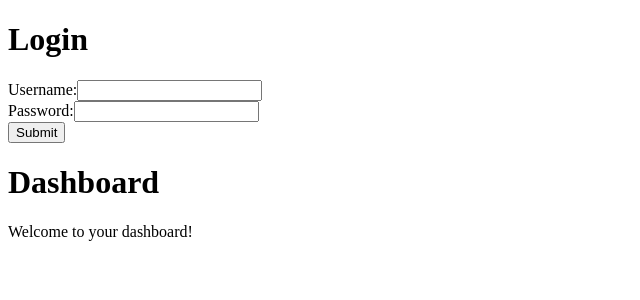
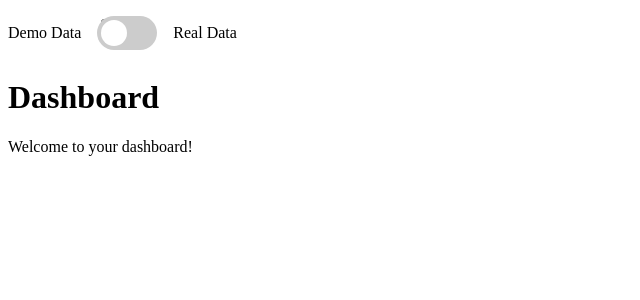
Before and after one commit to LorinDesch/ip5, a React (Create React App) app in the folder frontend/: page / in a window 1280 px wide. Shown: the top 300 px of the page, without its empty margins (0-640 px from the left). Built offline with nearby package versions, Linux system fonts and the light colour scheme.

Commit message:
added toggle switch component

```diff
--- /dev/null
+++ b/frontend/src/components/ToggleSwitch.js
@@ -0,0 +1,79 @@
+import React, { useState } from 'react';
+
+const ToggleSwitch = ({ leftText, rightText }) => {
+    const [isOn, setIsOn] = useState(false);
+
+    const handleToggle = () => {
+        setIsOn(!isOn);
+    };
+
+    const styles = {
+        toggleContainer: {
+            display: 'flex',
+            alignItems: 'center'
+        },
+        left: {
+            textAlign: 'right'
+        },
+        right: {
+            textAlign: 'left'
+        },
+        switch: {
+            position: 'relative',
+            display: 'inline-block',
+            width: '3.75rem',
+            height: '2.125rem',
+            margin: '0 1rem'
+        },
+        slider: {
+            position: 'absolute',
+            cursor: 'pointer',
+            top: 0,
+            left: 0,
+            right: 0,
+            bottom: 0,
+            backgroundColor: '#ccc',
+            transition: '.4s',
+            borderRadius: '2.125rem'
+        },
+        sliderRound: {
+            position: 'absolute',
+            content: '',
+            height: '1.625rem',
+            width: '1.625rem',
+            left: '0.25rem',
+            bottom: '0.25rem',
+            backgroundColor: 'white',
+            transition: '.4s',
+            borderRadius: '50%'
+        },
+        sliderChecked: {
+            backgroundColor: '#2196F3'
+        },
+        sliderFocus: {
+            boxShadow: '0 0 1px #2196F3'
+        },
+        sliderCheckedRound: {
+            transform: 'translateX(1.625rem)'
+        }
+    };
+
+    return (
+        <div style={styles.toggleContainer}>
+            <div style={styles.left}>
+                <p>{leftText}</p>
+            </div>
+            <label style={styles.switch}>
+                <input type="checkbox" checked={isOn} onChange={handleToggle} />
+                <span style={{ ...styles.slider, ...(isOn && styles.sliderChecked) }}>
+          <span style={{ ...styles.sliderRound, ...(isOn && styles.sliderCheckedRound) }}></span>
+        </span>
+            </label>
+            <div style={styles.right}>
+                <p>{rightText}</p>
+            </div>
+        </div>
+    );
+};
+
+export default ToggleSwitch;
--- a/frontend/src/components/dashboard.js
+++ b/frontend/src/components/dashboard.js
@@ -1,10 +1,12 @@
 import React from 'react';
-import Login from "./login";
+import ToggleSwitch from "./ToggleSwitch";
+
+
 
 function Dashboard() {
     return (
         <div>
-            <Login />
+            <ToggleSwitch leftText="Demo Data" rightText="Real Data" />
             <h1>Dashboard</h1>
             <p>Welcome to your dashboard!</p>
         </div>
```
